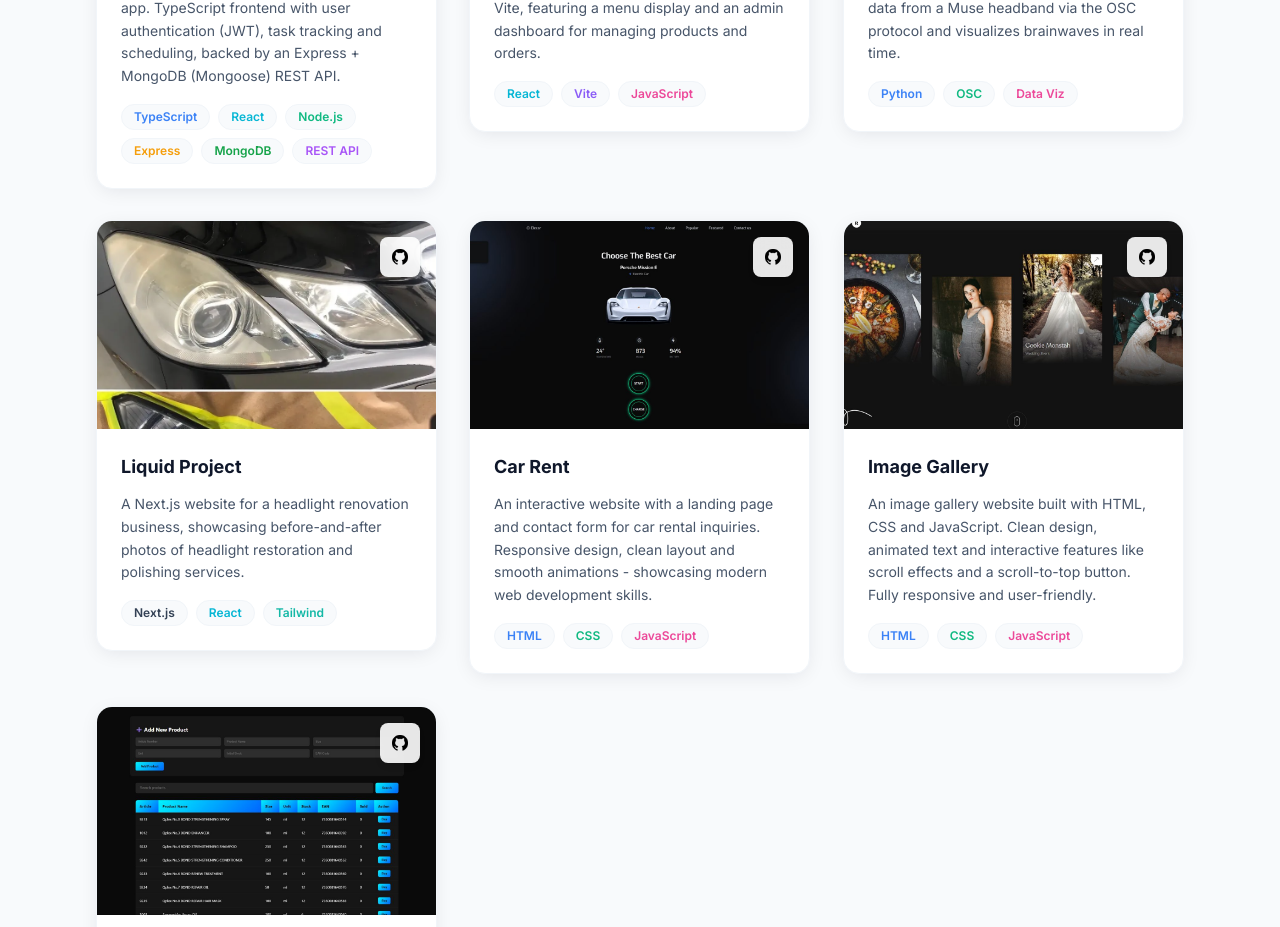
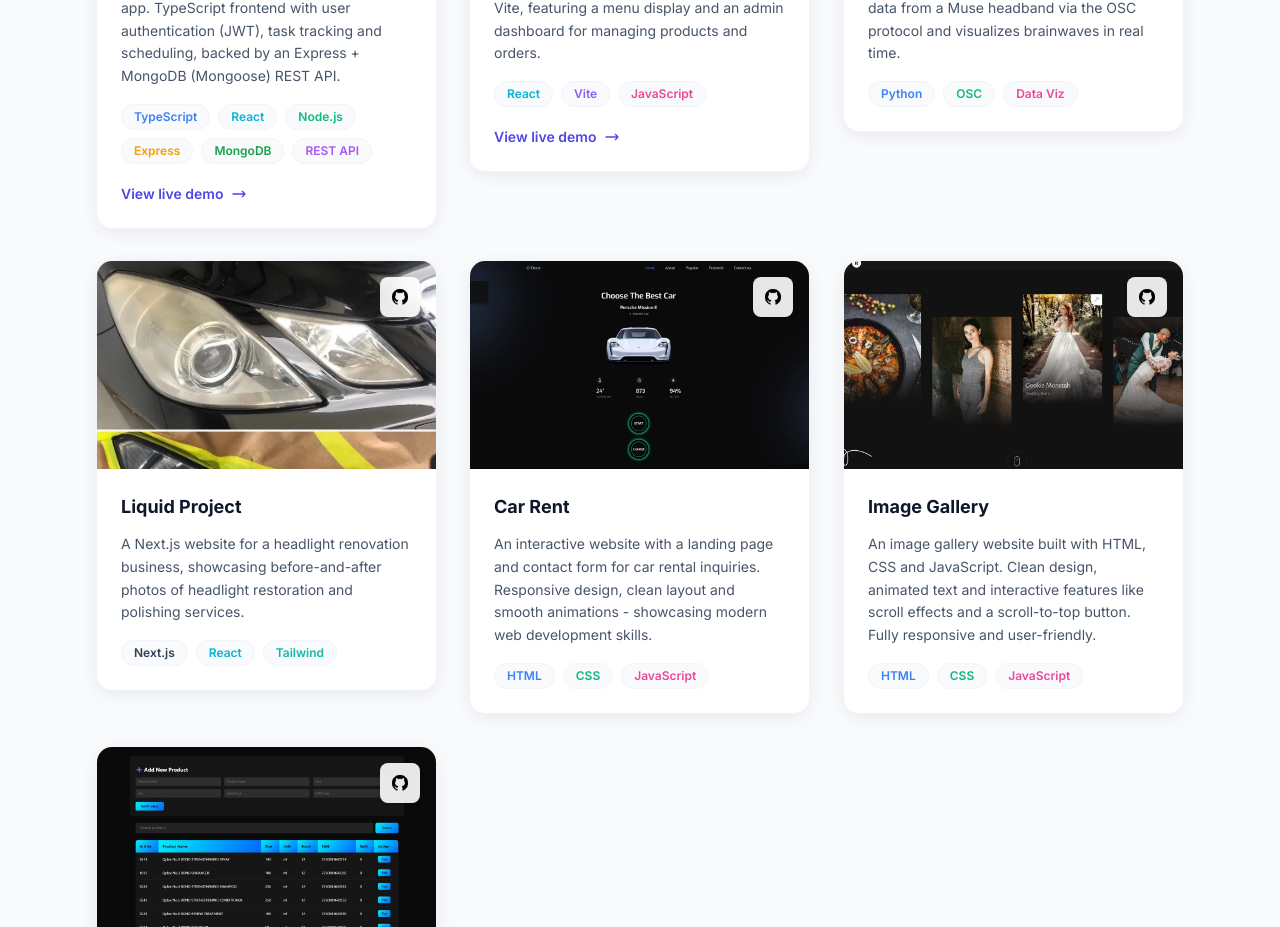
Before and after one commit to Michellissa/Portfolio-Michell, a React (Vite) app: page / in a window 1280 px wide. Shown: the part 4220-5147 px from the top of the page. Built offline with nearby package versions, Linux system fonts and the light colour scheme.

Commit message:
Add live demo links for Flowtime and NTI Cafeteria

```diff
--- a/src/constants/index.js
+++ b/src/constants/index.js
@@ -180,6 +180,7 @@ export const projects = [
     ],
     image: flowtime,
     source_code_link: "https://github.com/Michellissa/Flowtime",
+    live_link: "https://Michellissa.github.io/flowtime-frontend/",
   },
   {
     name: "NTI Cafeteria",
@@ -192,6 +193,7 @@ export const projects = [
     ],
     image: cafeteria,
     source_code_link: "https://github.com/Michellissa/NTI-Cafeteria",
+    live_link: "https://Michellissa.github.io/NTI-Cafeteria/",
   },
   {
     name: "Mind Monitor EEG",
```
